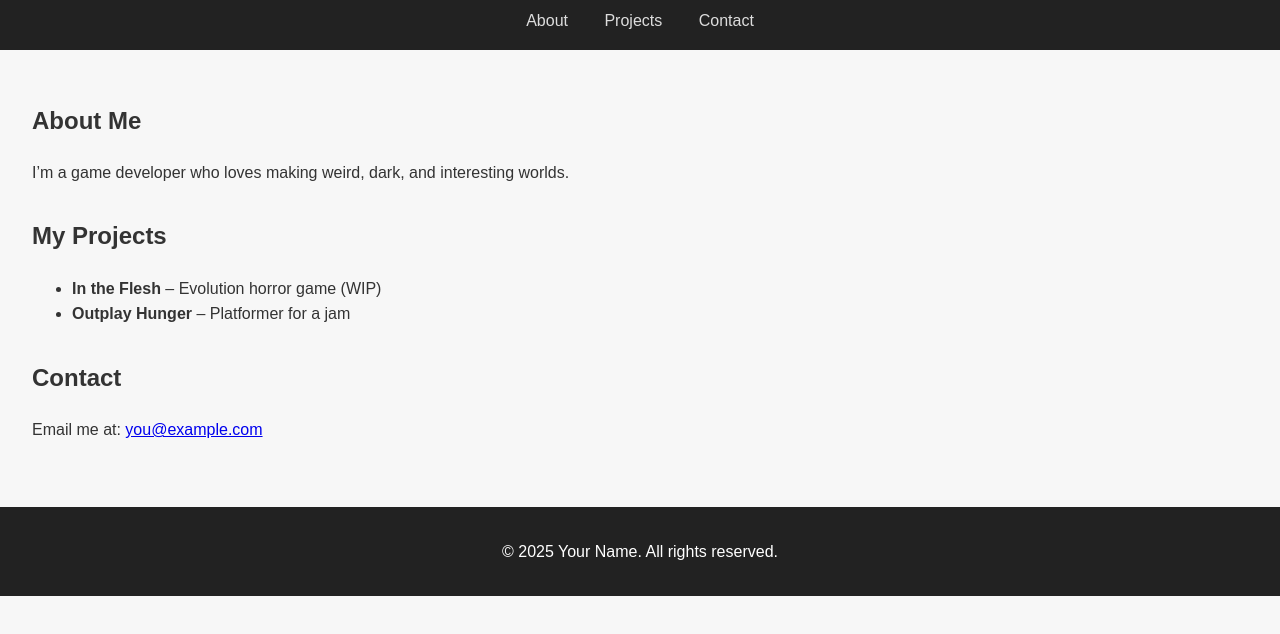
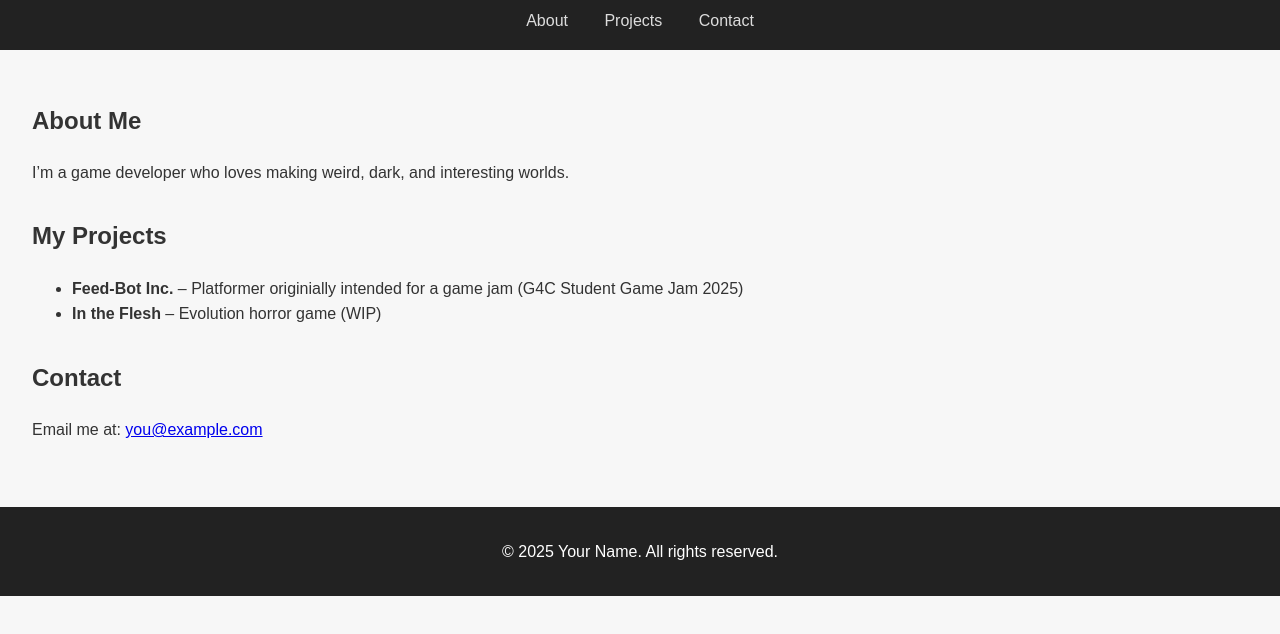
Before and after one commit to BBS-nr/BBS-Website, a plain HTML site: page index.html in a window 1280 px wide. Shown: the part 102-736 px from the top of the page. Drawn offline with Linux system fonts and the light colour scheme.

Commit message:
Update index.html
Mini edit

```diff
--- a/index.html
+++ b/index.html
@@ -26,8 +26,8 @@
     <section id="projects">
       <h2>My Projects</h2>
       <ul>
+        <li><strong>Feed-Bot Inc.</strong> – Platformer originially intended for a game jam (G4C Student Game Jam 2025)</li>
         <li><strong>In the Flesh</strong> – Evolution horror game (WIP)</li>
-        <li><strong>Outplay Hunger</strong> – Platformer for a jam</li>
       </ul>
     </section>
 
```
